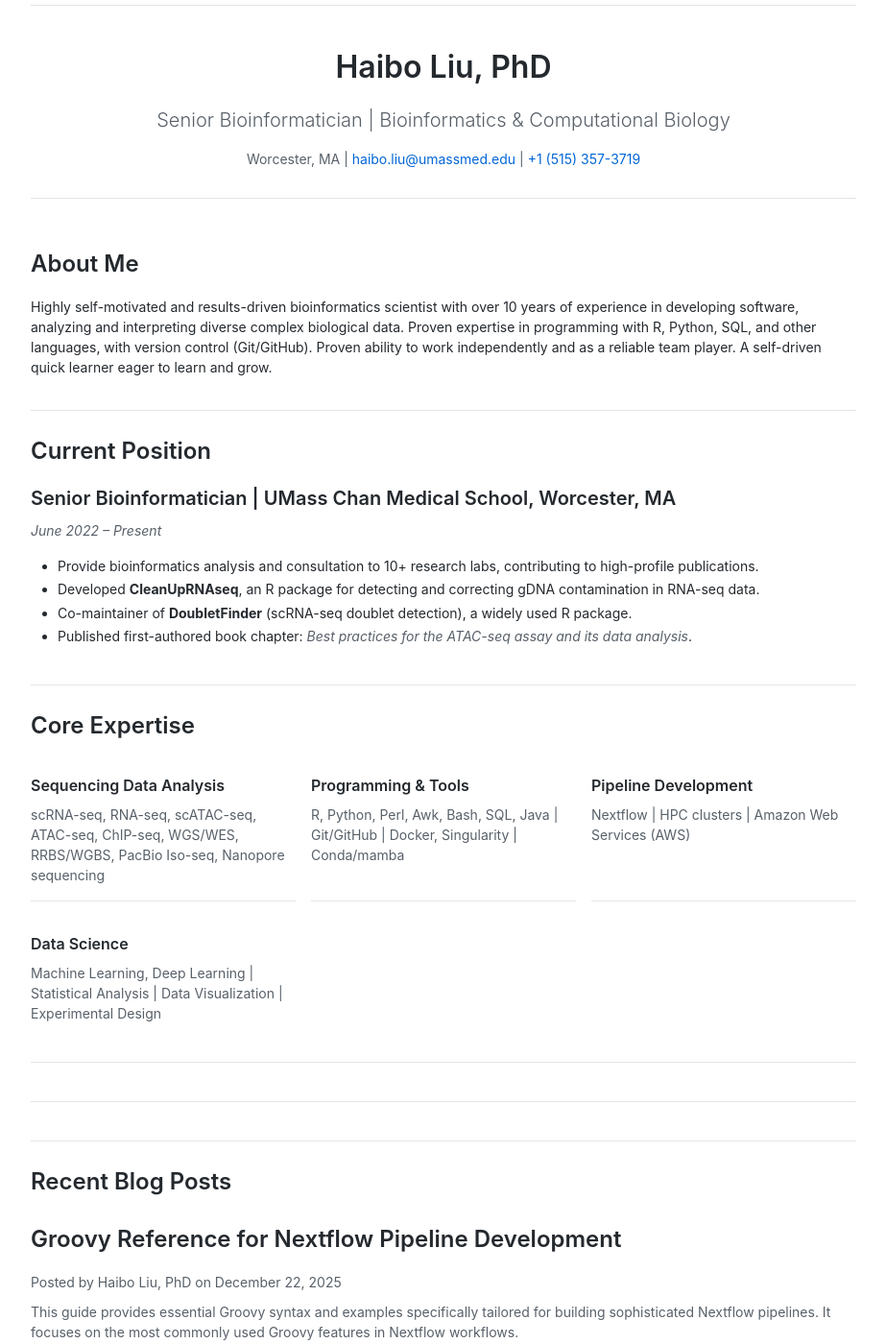
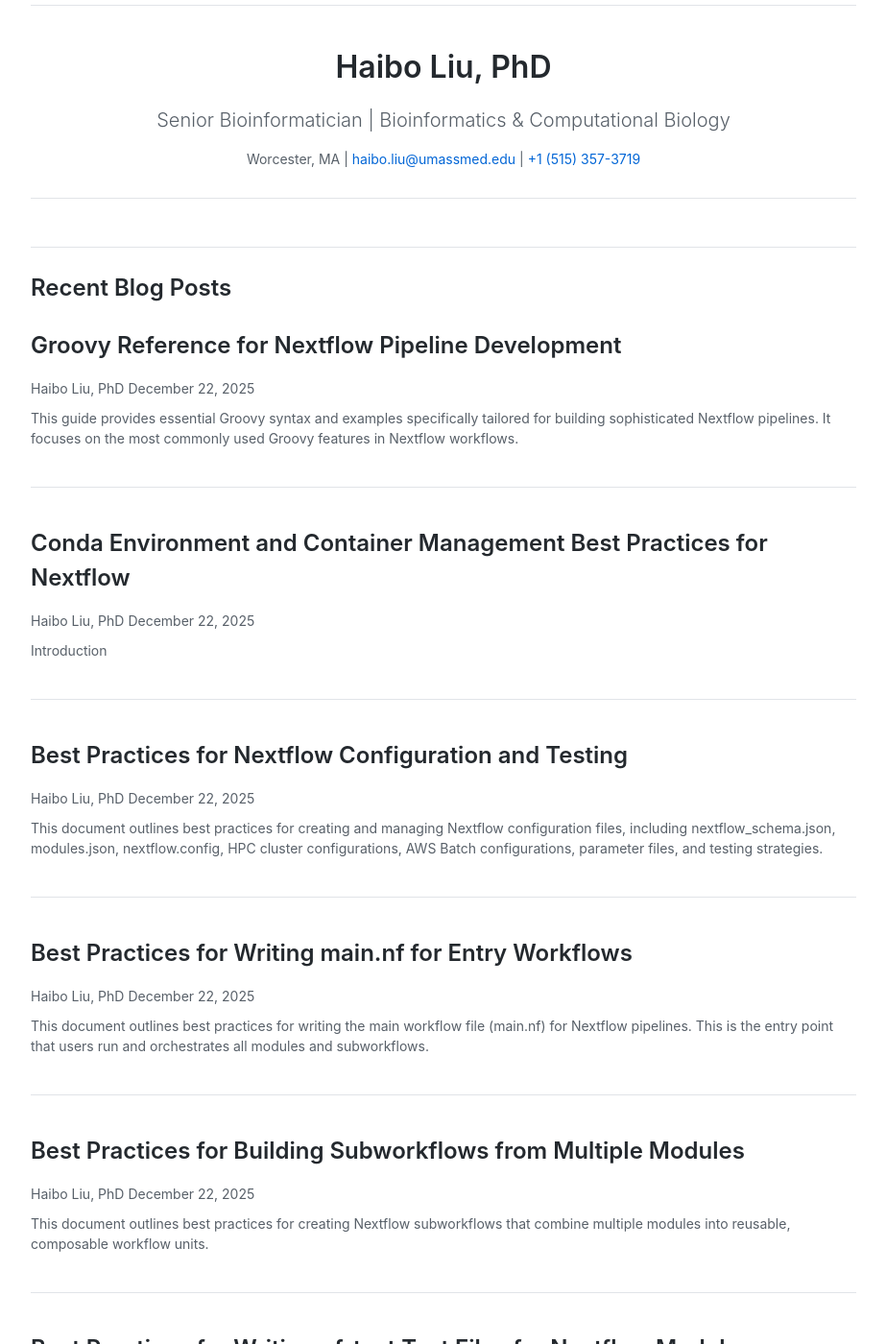
Before and after one commit to haibol2016/haibol2016.github.io, a Jekyll site: the page built from index.html, in a window 1280 px wide and 1400 px high, scrolled down 251 px. Shown: the whole window at 96% size, without its empty margins (178-1101 px from the left). Built offline with Jekyll 4.4.1, drawn with Linux system fonts in a browser that asks for light colours; nearby versions of some CDN libraries; some of the changed text lies outside the part shown.

Commit message:
update index.html

```diff
--- a/index.html
+++ b/index.html
@@ -10,49 +10,6 @@
     <p class="page-subtitle">Worcester, MA | <a href="mailto:haibo.liu@umassmed.edu">haibo.liu@umassmed.edu</a> | <a href="tel:+15153573719">+1 (515) 357-3719</a></p>
   </div>
 
-  <section class="about-section">
-    <h2>About Me</h2>
-    <p>
-      Highly self-motivated and results-driven bioinformatics scientist with over 10 years of experience in developing software, analyzing and interpreting diverse complex biological data. Proven expertise in programming with R, Python, SQL, and other languages, with version control (Git/GitHub). Proven ability to work independently and as a reliable team player. A self-driven quick learner eager to learn and grow.
-    </p>
-  </section>
-
-  <section class="current-position">
-    <h2>Current Position</h2>
-    <h3>Senior Bioinformatician | UMass Chan Medical School, Worcester, MA</h3>
-    <p><em>June 2022 – Present</em></p>
-    <ul>
-      <li>Provide bioinformatics analysis and consultation to 10+ research labs, contributing to high-profile publications.</li>
-      <li>Developed <strong>CleanUpRNAseq</strong>, an R package for detecting and correcting gDNA contamination in RNA-seq data.</li>
-      <li>Co-maintainer of <strong>DoubletFinder</strong> (scRNA-seq doublet detection), a widely used R package.</li>
-      <li>Published first-authored book chapter: <em>Best practices for the ATAC-seq assay and its data analysis</em>.</li>
-    </ul>
-  </section>
-
-  <section class="skills">
-    <h2>Core Expertise</h2>
-    <div class="skills-grid">
-      <div class="skill-category">
-        <h3>Sequencing Data Analysis</h3>
-        <p>scRNA-seq, RNA-seq, scATAC-seq, ATAC-seq, ChIP-seq, WGS/WES, RRBS/WGBS, PacBio Iso-seq, Nanopore sequencing</p>
-      </div>
-      <div class="skill-category">
-        <h3>Programming & Tools</h3>
-        <p>R, Python, Perl, Awk, Bash, SQL, Java | Git/GitHub | Docker, Singularity | Conda/mamba</p>
-      </div>
-      <div class="skill-category">
-        <h3>Pipeline Development</h3>
-        <p>Nextflow | HPC clusters | Amazon Web Services (AWS)</p>
-      </div>
-      <div class="skill-category">
-        <h3>Data Science</h3>
-        <p>Machine Learning, Deep Learning | Statistical Analysis | Data Visualization | Experimental Design</p>
-      </div>
-    </div>
-  </section>
-
-  <hr style="border: none; border-top: 1px solid #e1e4e8; margin: 40px 0;">
-
   <section class="recent-posts">
     <h2>Recent Blog Posts</h2>
     <ul class="post-list">
@@ -61,7 +18,7 @@
           <h3>
             <a class="post-link" href="{{ post.url | relative_url }}">{{ post.title | escape }}</a>
           </h3>
-          <p class="post-meta">Posted by {{ post.author | default: site.author }} on {{ post.date | date: "%B %-d, %Y" }}</p>
+          <p class="post-meta">{{ post.author | default: site.author }} {{ post.date | date: "%B %-d, %Y" }}</p>
           {% if post.excerpt %}
             <p class="post-excerpt">{{ post.excerpt | strip_html | truncatewords: 50 }}</p>
           {% endif %}
```
